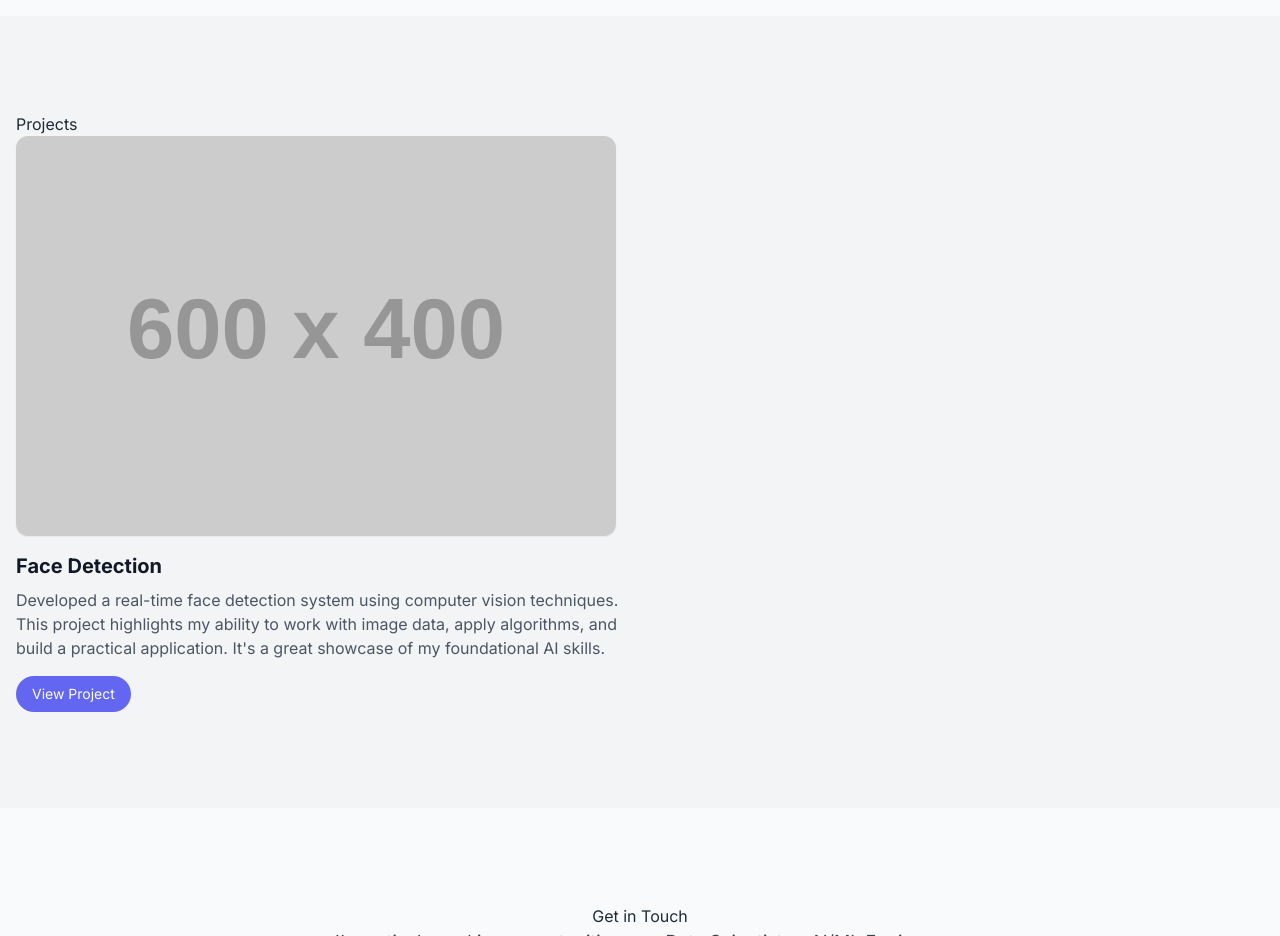
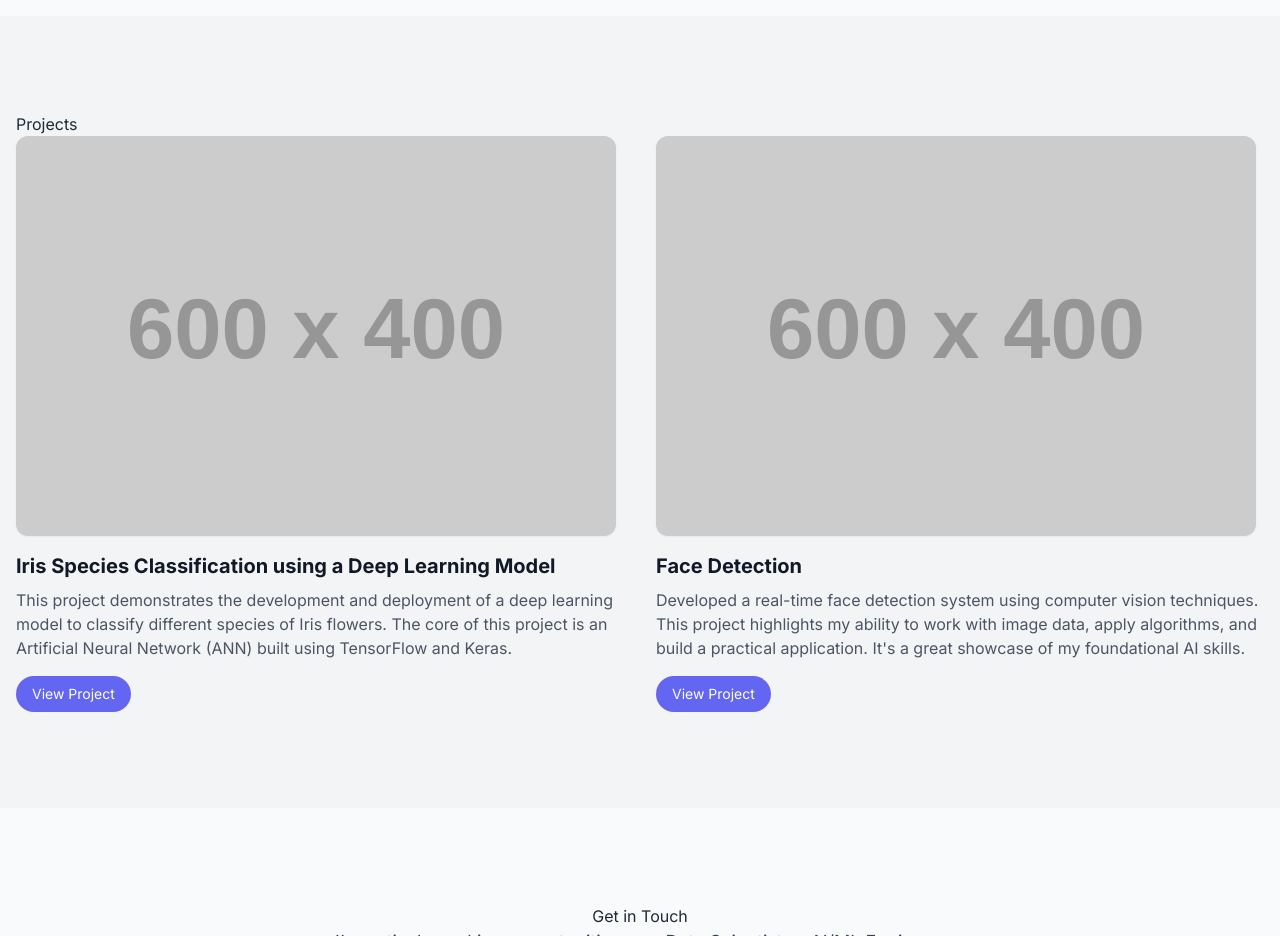
Before and after one commit to prasukJain2006/Prasuk_Portfolio, a plain HTML site: page index.html in a window 1280 px wide. Shown: the part 1780-2716 px from the top of the page. Drawn offline with nearby package versions, Linux system fonts and the light colour scheme; placeholder pictures from the web are drawn by us.

Commit message:
index.html

```diff
--- a/index.html
+++ b/index.html
@@ -99,12 +99,12 @@
             <h2 class="section-title">Projects</h2>
             <div class="grid grid-cols-1 md:grid-cols-2 gap-8">
                 <!-- Project Card 1: Heart Disease Detection -->
-                <!-- <div class="card">
+                <div class="card">
                     <img src="https://placehold.co/600x400/9333ea/ffffff?text=Heart+Disease+Detection" alt="Heart Disease Detection Project" class="rounded-xl mb-4 shadow-sm">
-                    <h3 class="text-xl font-bold text-gray-900 mb-2">Heart Disease Detection</h3>
-                    <p class="text-gray-600 mb-4">This project involved building a machine learning model to predict the presence of heart disease based on patient data. It demonstrates my skills in data preprocessing, model training, and evaluation using libraries like scikit-learn and pandas.</p>
-                    <a href="https://github.com/prasukJain2006/Face_Detection" class="inline-block px-4 py-2 bg-indigo-500 text-white rounded-full text-sm hover:bg-indigo-600 transition duration-300">View Project</a>
-                </div> -->
+                    <h3 class="text-xl font-bold text-gray-900 mb-2">Iris Species Classification using a Deep Learning Model</h3>
+                    <p class="text-gray-600 mb-4">This project demonstrates the development and deployment of a deep learning model to classify different species of Iris flowers. The core of this project is an Artificial Neural Network (ANN) built using TensorFlow and Keras.</p>
+                    <a href="https://prasukjainann.streamlit.app/" class="inline-block px-4 py-2 bg-indigo-500 text-white rounded-full text-sm hover:bg-indigo-600 transition duration-300">View Project</a>
+                </div>
                 <!-- Project Card 2: Face Detection -->
                 <div class="card">
                     <img src="https://placehold.co/600x400/2563eb/ffffff?text=Face+Detection" alt="Face Detection Project" class="rounded-xl mb-4 shadow-sm">
```
